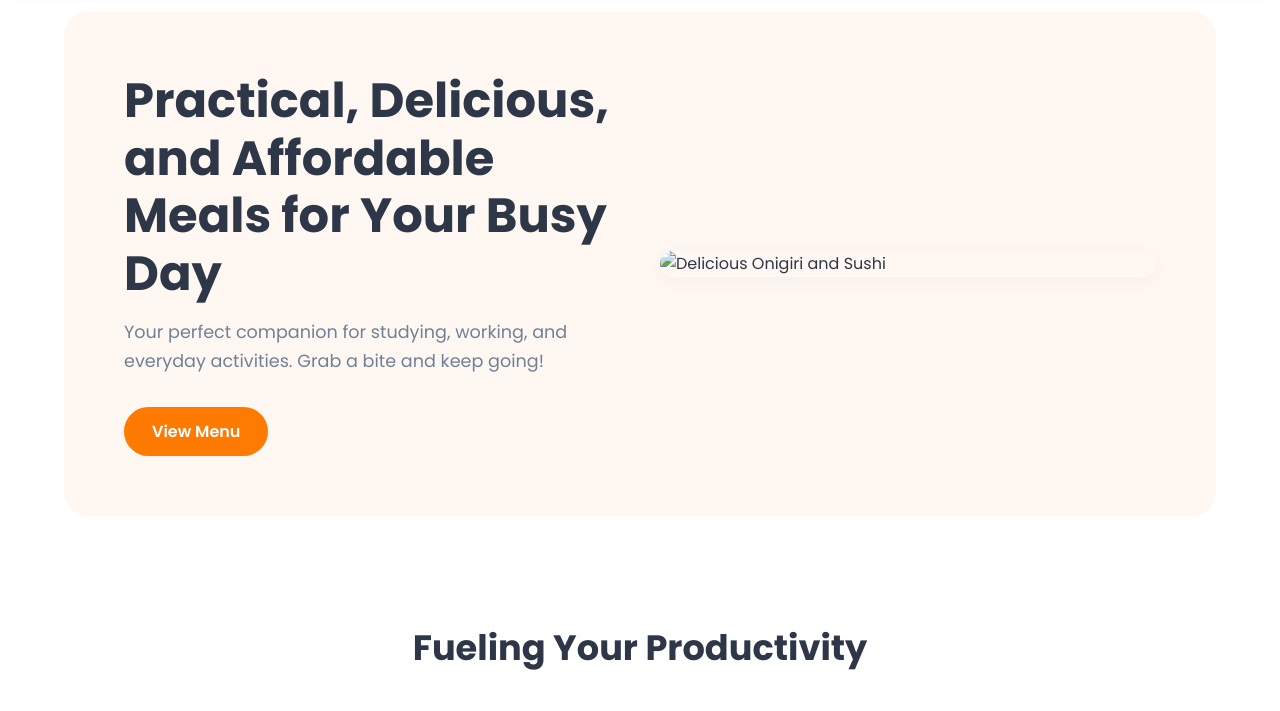
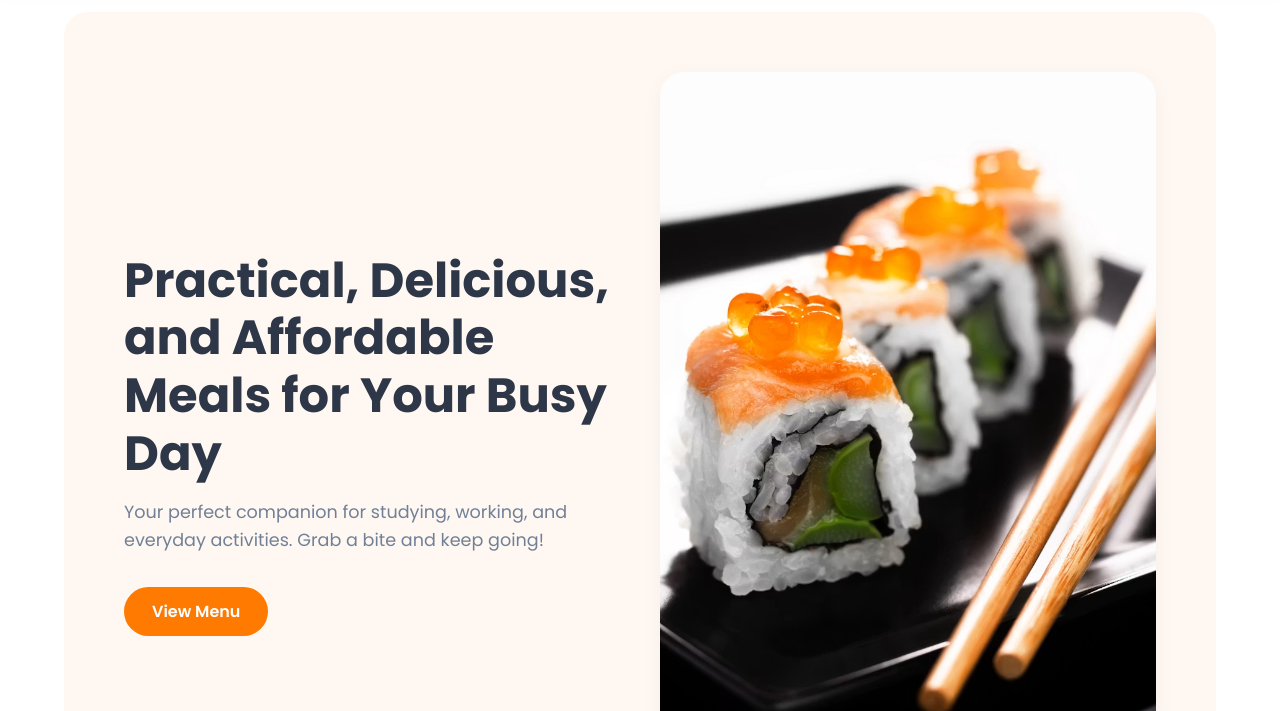
Before and after one commit to KELOMPOK-12-PT/Nowri-Bite, a plain HTML site: page index.html in a window 1280 px wide. Shown: the part 92-803 px from the top of the page. Drawn offline with Linux system fonts and the light colour scheme; the site is published under a folder, as on GitHub Pages, so addresses that start at the root find nothing.

Commit message:
Update hero image

```diff
--- a/index.html
+++ b/index.html
@@ -67,7 +67,7 @@
 
                     <div class="hero-image">
                         <img
-                            src="/assets/hero.avif"
+                            src="assets/hero.avif"
                             alt="Delicious Onigiri and Sushi">
                     </div>
                 </div>
```
